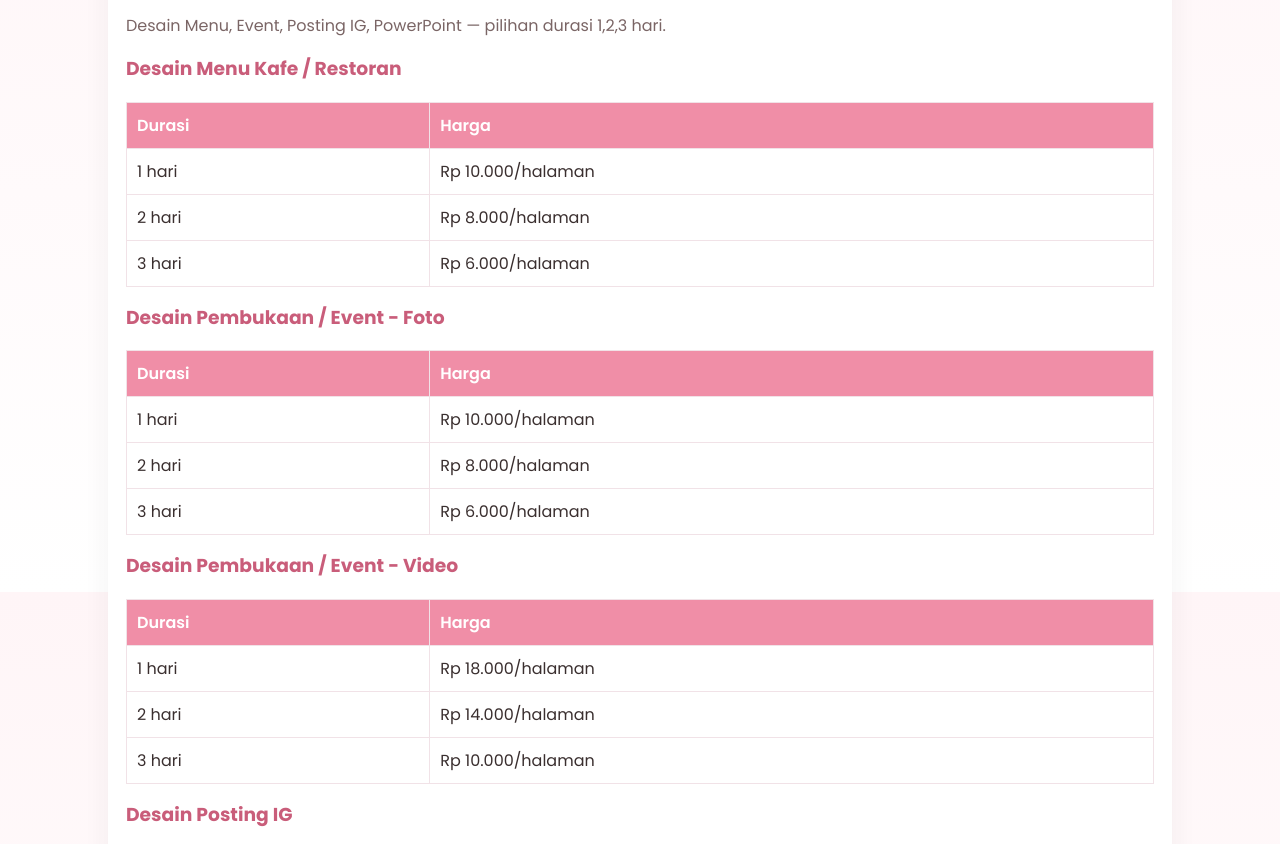
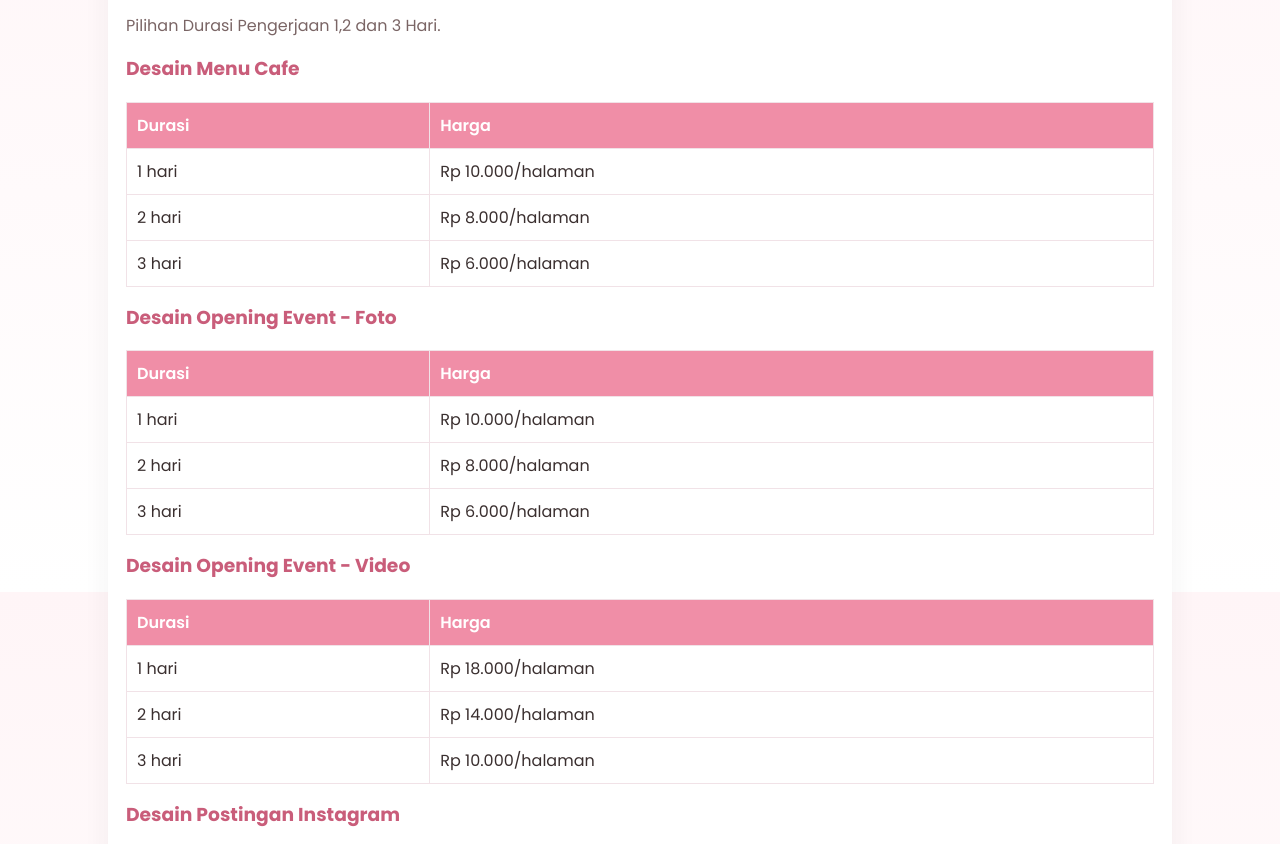
Before and after one commit to RivaniJahyanti/pricelist, a plain HTML site: page desain.html in a window 1280 px wide. Shown: the part 208-1052 px from the top of the page. Drawn offline with Linux system fonts and the light colour scheme.

Commit message:
Update desain.html

```diff
--- a/desain.html
+++ b/desain.html
@@ -29,12 +29,12 @@
     // PRICE_DATA for desain
     const PRICE_DATA = {
       "Desain Kreatif": {
-        desc: "Desain Menu, Event, Posting IG, PowerPoint — pilihan durasi 1,2,3 hari.",
+        desc: "Pilihan Durasi Pengerjaan 1,2 dan 3 Hari.",
         items: [
-          { title: "Desain Menu Kafe / Restoran", durations:[{d:"1 hari",p:"Rp 10.000/halaman"},{d:"2 hari",p:"Rp 8.000/halaman"},{d:"3 hari",p:"Rp 6.000/halaman"}] },
-          { title: "Desain Pembukaan / Event - Foto", durations:[{d:"1 hari",p:"Rp 10.000/halaman"},{d:"2 hari",p:"Rp 8.000/halaman"},{d:"3 hari",p:"Rp 6.000/halaman"}] },
-          { title: "Desain Pembukaan / Event - Video", durations:[{d:"1 hari",p:"Rp 18.000/halaman"},{d:"2 hari",p:"Rp 14.000/halaman"},{d:"3 hari",p:"Rp 10.000/halaman"}] },
-          { title: "Desain Posting IG", durations:[{d:"1 hari",p:"Rp 8.000/halaman"},{d:"2 hari",p:"Rp 6.000/halaman"},{d:"3 hari",p:"Rp 5.000/halaman"}] },
+          { title: "Desain Menu Cafe", durations:[{d:"1 hari",p:"Rp 10.000/halaman"},{d:"2 hari",p:"Rp 8.000/halaman"},{d:"3 hari",p:"Rp 6.000/halaman"}] },
+          { title: "Desain Opening Event - Foto", durations:[{d:"1 hari",p:"Rp 10.000/halaman"},{d:"2 hari",p:"Rp 8.000/halaman"},{d:"3 hari",p:"Rp 6.000/halaman"}] },
+          { title: "Desain Opening Event - Video", durations:[{d:"1 hari",p:"Rp 18.000/halaman"},{d:"2 hari",p:"Rp 14.000/halaman"},{d:"3 hari",p:"Rp 10.000/halaman"}] },
+          { title: "Desain Postingan Instagram", durations:[{d:"1 hari",p:"Rp 8.000/halaman"},{d:"2 hari",p:"Rp 6.000/halaman"},{d:"3 hari",p:"Rp 5.000/halaman"}] },
           { title: "Desain PowerPoint - Per slide", durations:[{d:"1 hari",p:"Rp 10.000"},{d:"2 hari",p:"Rp 8.000"},{d:"3 hari",p:"Rp 6.000"}] },
           { title: "Desain PowerPoint - Paket 20 slide", durations:[{d:"1 hari",p:"Rp 150.000"},{d:"2 hari",p:"Rp 125.000"},{d:"3 hari",p:"Rp 100.000"}] },
           { title: "Desain PowerPoint - Paket 40 slide", durations:[{d:"1 hari",p:"Rp 240.000"},{d:"2 hari",p:"Rp 210.000"},{d:"3 hari",p:"Rp 180.000"}] }
```
